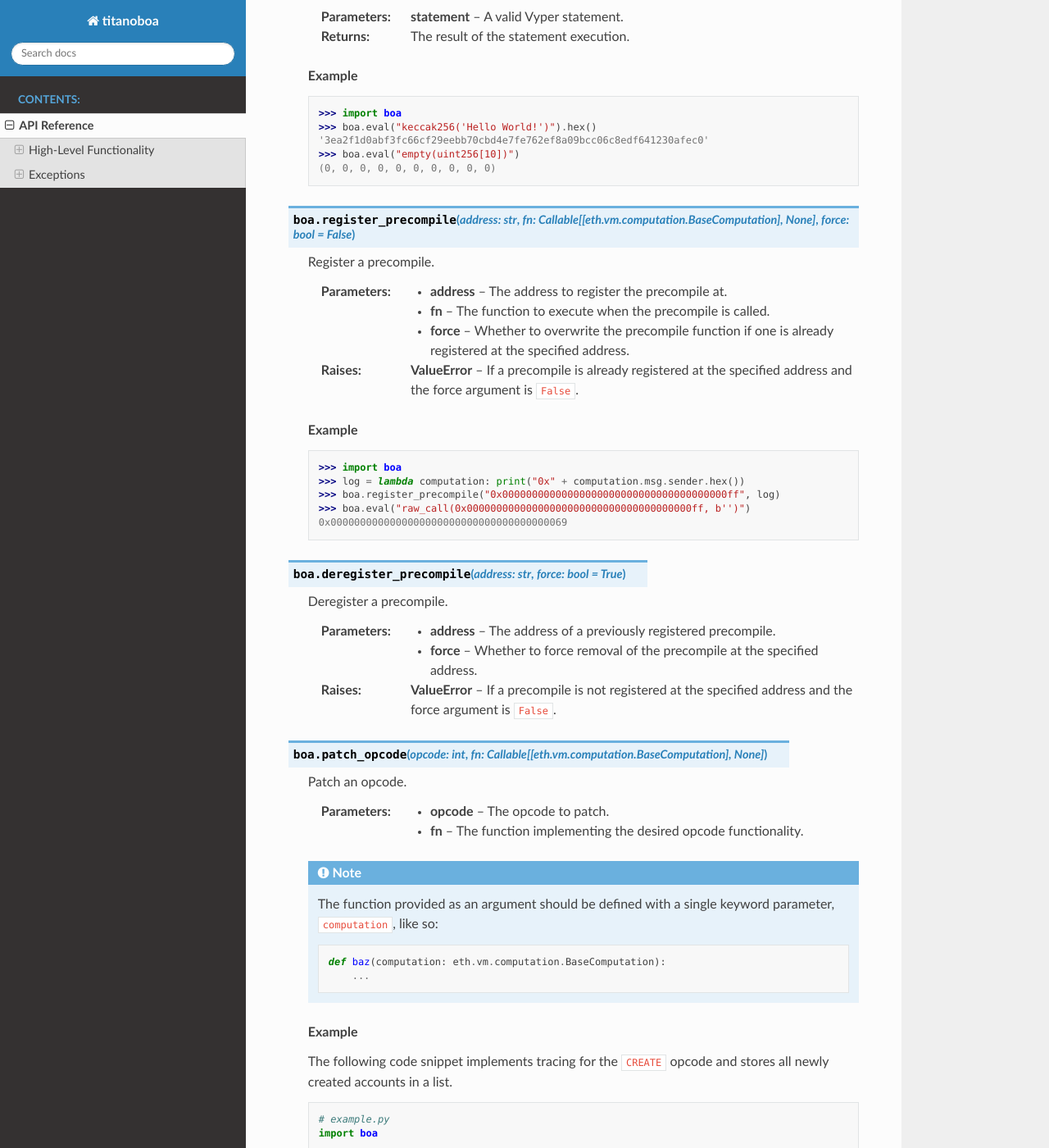
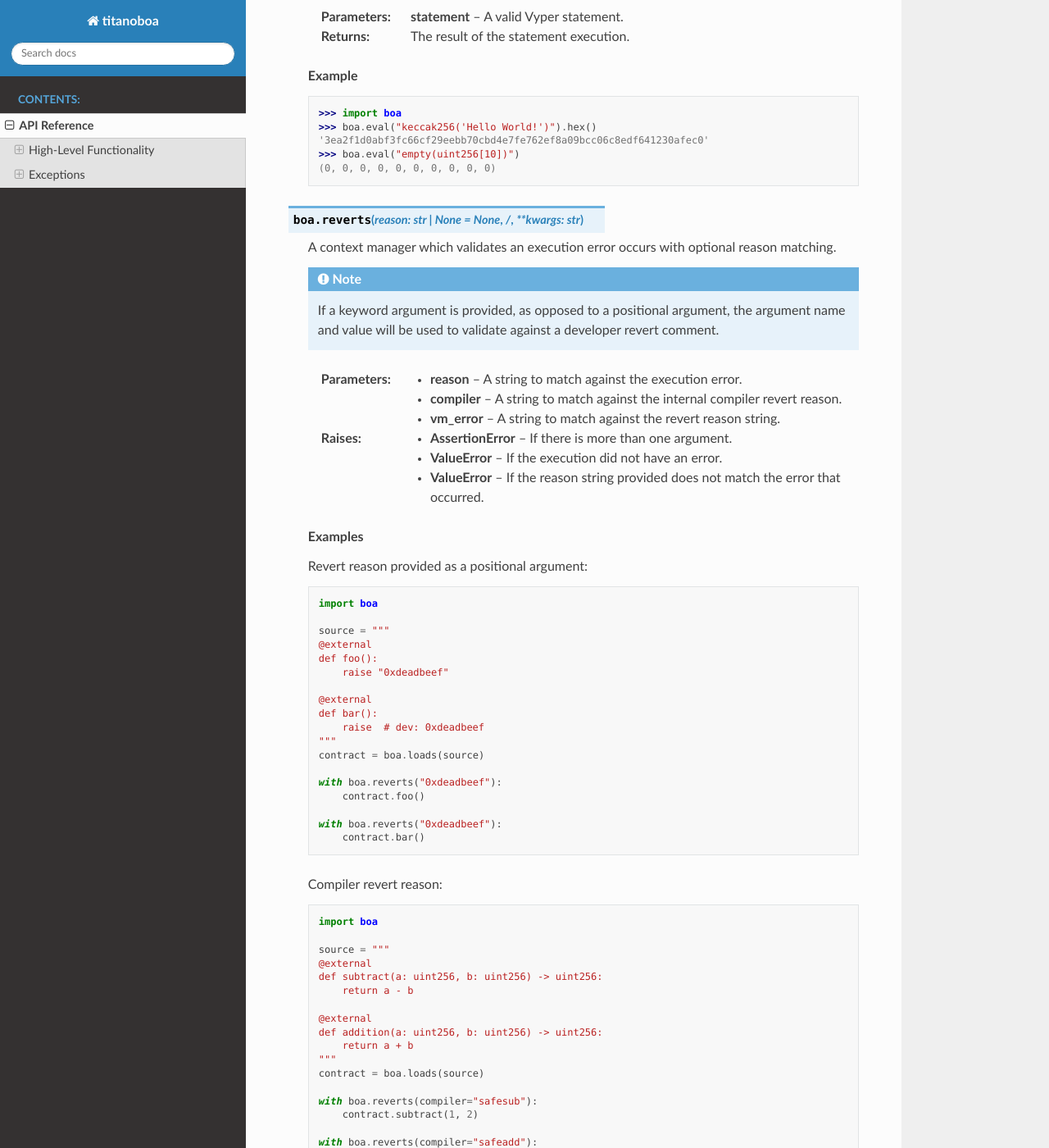
Before and after one commit to vyperlang/titanoboa, a Sphinx documentation site: the page built from docs/source/api.rst, in a window 1280 px wide and 1400 px high, scrolled down 282 px. Shown: the whole window at 82% size. Built offline with Sphinx 7.4.7 and the Read the Docs theme 2.0.0, drawn with Linux system fonts in a browser that asks for light colours; some of the changed text lies outside the part shown.

Commit message:
docs: document reverts context manager

```diff
--- a/docs/source/api.rst
+++ b/docs/source/api.rst
@@ -22,6 +22,102 @@ High-Level Functionality
         '3ea2f1d0abf3fc66cf29eebb70cbd4e7fe762ef8a09bcc06c8edf641230afec0'
         >>> boa.eval("empty(uint256[10])")
         (0, 0, 0, 0, 0, 0, 0, 0, 0, 0)
+
+.. function:: reverts(reason: str | None = None, /, **kwargs: str)
+
+    A context manager which validates an execution error occurs with optional reason matching.
+
+    .. note::
+
+        If a keyword argument is provided, as opposed to a positional argument, the argument
+        name and value will be used to validate against a developer revert comment.
+
+    :param reason: A string to match against the execution error.
+    :param compiler: A string to match against the internal compiler revert reason.
+    :param vm_error: A string to match against the revert reason string.
+    :raises AssertionError: If there is more than one argument.
+    :raises ValueError: If the execution did not have an error.
+    :raises ValueError: If the reason string provided does not match the error that occurred.
+
+    .. rubric:: Examples
+
+    Revert reason provided as a positional argument:
+
+    .. code-block:: python
+
+        import boa
+
+        source = """
+        @external
+        def foo():
+            raise "0xdeadbeef"
+
+        @external
+        def bar():
+            raise  # dev: 0xdeadbeef
+        """
+        contract = boa.loads(source)
+
+        with boa.reverts("0xdeadbeef"):
+            contract.foo()
+
+        with boa.reverts("0xdeadbeef"):
+            contract.bar()
+
+    Compiler revert reason:
+
+    .. code-block:: python
+
+        import boa
+
+        source = """
+        @external
+        def subtract(a: uint256, b: uint256) -> uint256:
+            return a - b
+
+        @external
+        def addition(a: uint256, b: uint256) -> uint256:
+            return a + b
+        """
+        contract = boa.loads(source)
+
+        with boa.reverts(compiler="safesub"):
+            contract.subtract(1, 2)
+
+        with boa.reverts(compiler="safeadd"):
+            contract.addition(1, 2**256 - 1)
+
+    VM error reason:
+
+    .. code-block:: python
+
+        import boa
+
+        source = """
+        @external
+        def main(a: uint256):
+            assert a == 0, "A is not 0"
+        """
+        contract = boa.loads(source)
+
+        with boa.reverts(vm_error="A is not 0"):
+            contract.main(69)
+
+    Developer revert comment:
+
+    .. code-block:: python
+
+        import boa
+
+        source = """
+        @external
+        def main(a: uint256):
+            assert a == 0  # dev: a is not 0
+        """
+        contract = boa.loads(source)
+
+        with boa.reverts(dev="a is not 0"):
+            contract.main(69)
 
 .. function:: register_precompile(address: str, fn: Callable[[eth.vm.computation.BaseComputation], None], force: bool = False)
 
```
